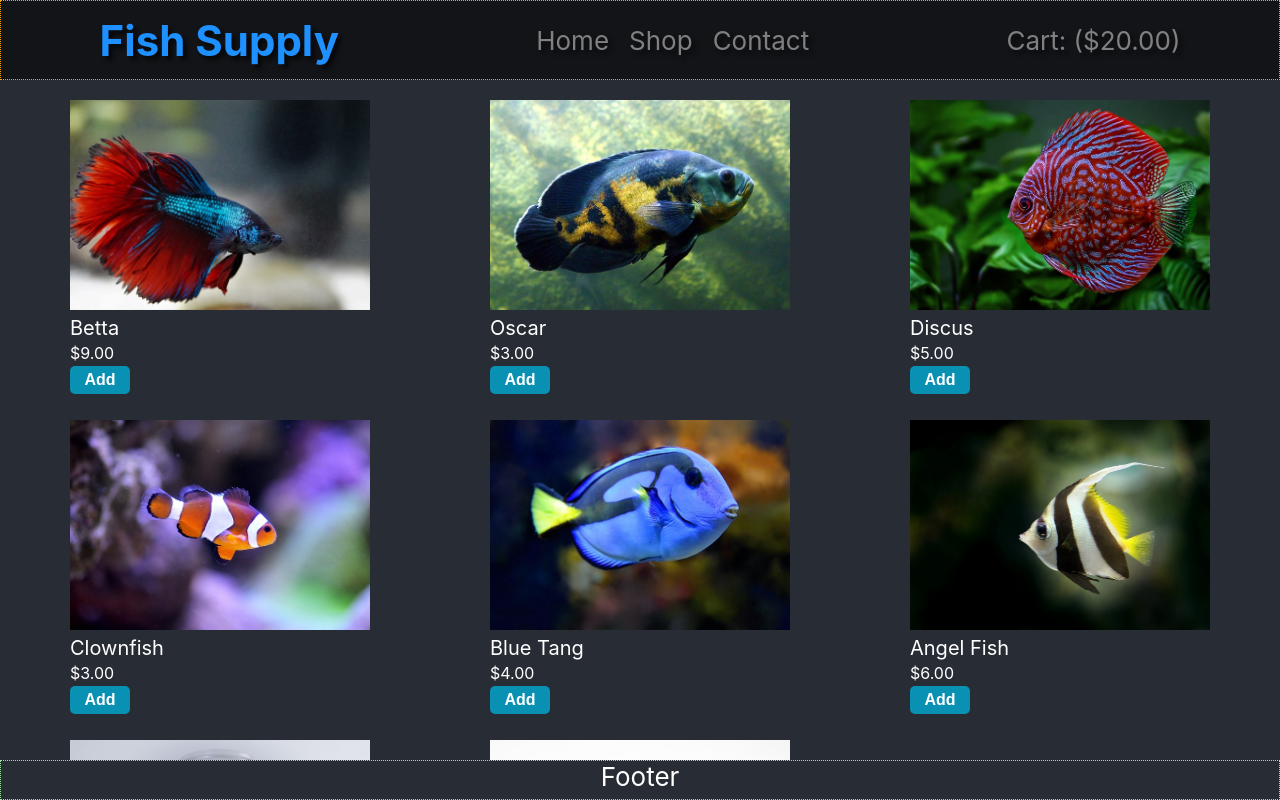
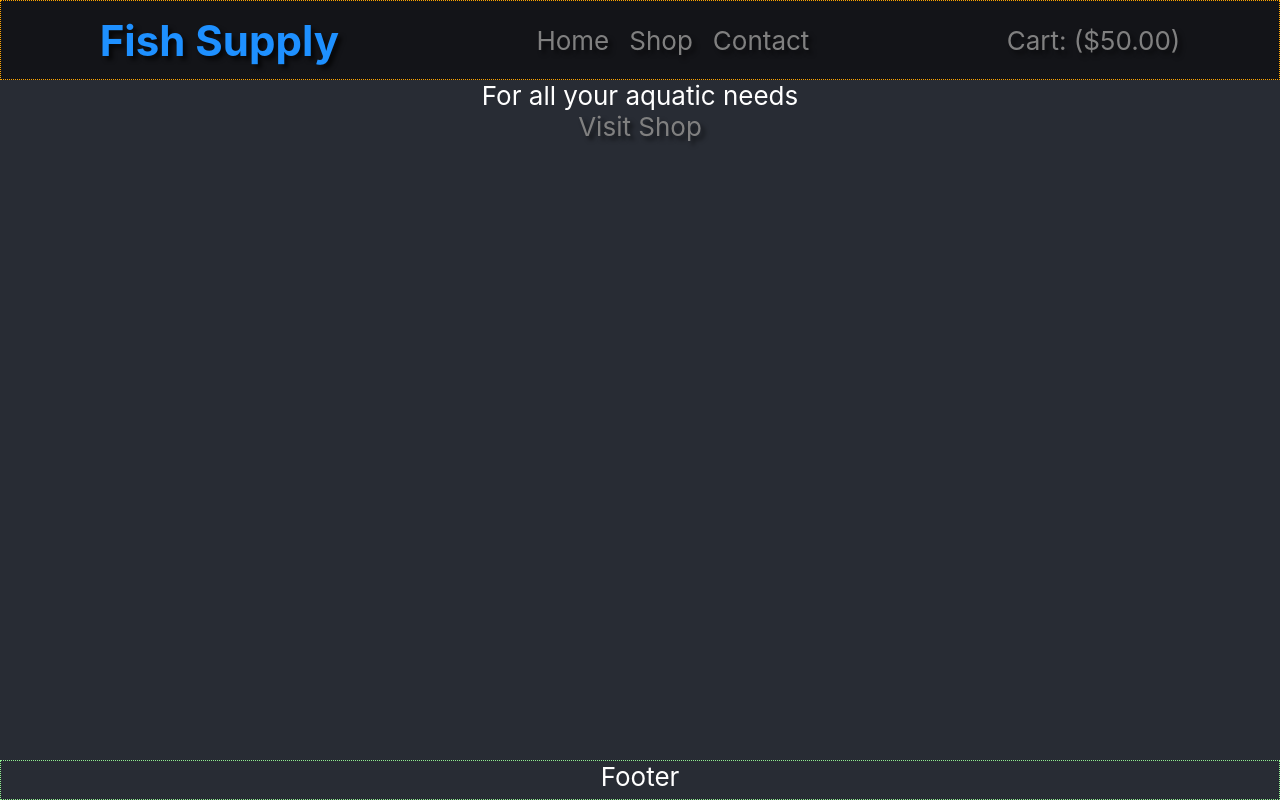
Before and after one commit to Raikho/shopping-cart, a React (Vite) app: page / in a window 1280 px wide. Built offline with nearby package versions, Linux system fonts and the light colour scheme.

Commit message:
add more componenets for routing through pages

```diff
--- a/src/components/App.jsx
+++ b/src/components/App.jsx
@@ -4,8 +4,11 @@ import { createBrowserRouter, RouterProvider } from 'react-router-dom';
 
 import uniqid from 'uniqid';
 import './App.css';
-import Header from './Header'
-import ItemList from './ItemList'
+import Header from './Header' // TODO: remove
+import ItemList from './ItemList' // TODO: remove
+import MainLayout from './MainLayout';
+import Homepage from './Homepage';
+import ShopLayout from  './ShopLayout';
 
 const startingItems = [
   {name: 'Betta', cat: 'fresh', price: 9, id: uniqid(), img: 'betta', quantity: 0},
@@ -36,19 +39,27 @@ export default function App({ baseItems = startingItems }) {
     setTotal(newTotal);
   }, [items]);
 
+
   const router = createBrowserRouter([
-    {path: "/", element: <ItemList items={items} onChangeAmount={handleChangeAmount}/>},
-    {path: "/profile", element: <div>TEST PROFILE</div>},
+    {
+      path: "/",
+      element: <MainLayout />,
+      children: [
+        {index: true, element: <Homepage />},
+        {path: "shop", element: <ShopLayout />},
+        {path: "contact", element: <div>CONTACT</div>}
+      ],
+    }
   ]);
 
   return (
     <div className="App">
-      <Header title="Fish Supply" total={20}/>
+      {/* <Header title="Fish Supply" total={20}/> */}
 
       <RouterProvider router={router} />
       {/* <ItemList items={items} onChangeAmount={handleChangeAmount}/> */}
 
-      <div className="footer">Footer</div>
+      {/* <div className="footer">Footer</div> */}
     </div>
   )
 }
--- a/src/components/Header.jsx
+++ b/src/components/Header.jsx
@@ -1,12 +1,15 @@
+import { Link, NavLink } from 'react-router-dom';
+
 export default function Header({ title, total }) {
     return (
         <div className="header">
             <div className="store-title">{title}</div>
-            <div className="nav-container">
-                <a href="">Home</a>
-                <a href="">Shop</a>
-                <a href="">Contact</a>
-            </div>
+            <nav className="nav-container">
+				{/* <NavLink to="profile">Profile page</NavLink> */}
+                <Link to="/">Home</Link>
+                <Link to="shop">Shop</Link>
+                <Link to="contact">Contact</Link>
+            </nav>
             <a href="" data-testid='cart-link'>
                 Cart: (${total}.00)
             </a>
--- /dev/null
+++ b/src/components/Homepage.jsx
@@ -0,0 +1,12 @@
+import { NavLink } from "react-router-dom";
+
+export default function Homepage() {
+    return (
+        <div className="homepage">
+            <div className="caption">
+                <div className="caption-text">For all your aquatic needs</div>
+                <NavLink to='shop' className="enter">Visit Shop</NavLink>
+            </div>
+        </div>
+    );
+}
--- /dev/null
+++ b/src/components/MainLayout.jsx
@@ -0,0 +1,13 @@
+import { Outlet } from "react-router-dom";
+import Header from "./Header";
+
+export default function MainLayout() {
+
+    return (
+        <>
+            <Header title="Fish Supply" total={50}/>
+            <Outlet />
+            <div className="footer">Footer</div>
+        </>
+    )
+};
--- /dev/null
+++ b/src/components/ShopLayout.jsx
@@ -0,0 +1,3 @@
+export default function ShopLayout() {
+    return <div>Shop Layout</div>
+}
```
